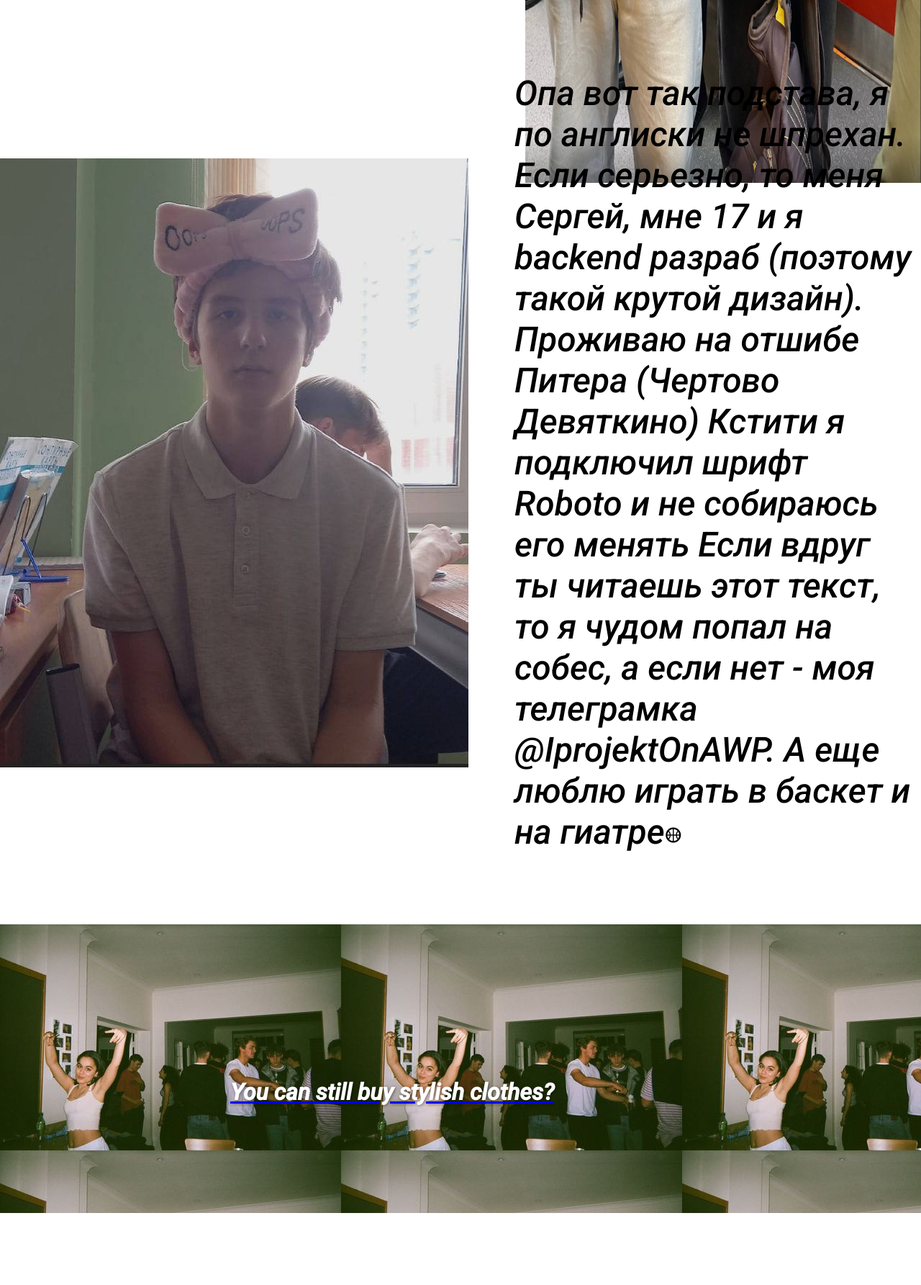
After one commit to iPROJEKT/Taste-shop, a Django app: page /au/ in a window 1280 px wide. The commit adds this page. Shown: the part 825-2610 px from the top of the page at 72% size. Run offline with Django 3.2, Linux system fonts and the light colour scheme.

Commit message:
otbivka re

```diff
--- a/taste_shop/shop/urls.py
+++ b/taste_shop/shop/urls.py
@@ -1,12 +1,13 @@
 from django.urls import path
 
-from .views import cloth_iews, shop_iews, index
+from .views import cloth_iews, shop_iews, index, AboutAuthorView
 
 app_name = 'shop'
 
 urlpatterns = [
 
     path('', index, name='grup_iews'),
-    path('<slug:slug>/', cloth_iews, name='cloth_iews'),
+    path('au/', AboutAuthorView.as_view(), name='author'),
     path('shop/', shop_iews, name='shop_iews'),
+    path('shop/<slug:slug>/', cloth_iews, name='cloth_iews'),
 ]
--- a/taste_shop/shop/views.py
+++ b/taste_shop/shop/views.py
@@ -1,9 +1,13 @@
-
 from django.shortcuts import get_object_or_404, render
+from django.views.generic.base import TemplateView
 
 from .models import Group
 
 app_name = 'posts'
+
+
+class AboutAuthorView(TemplateView):
+    template_name = 'about/author.html'
 
 
 def index(request):
--- /dev/null
+++ b/taste_shop/static/css/autor.css
@@ -0,0 +1,68 @@
+.title_plus_photo{
+    display: flex;
+    flex-direction: row;
+    width: 100%;
+    justify-content: flex-end;
+    text-align: center;
+}
+.stars_item{
+    font-family: 'Roboto', sans-serif;
+    display: flex;
+    align-items: center;
+    font-size: 14em;
+}
+.img{
+    position: absolute;
+    width: 43%;
+    height: 43%;
+    z-index: -1;
+}
+.about_block{
+    display: flex;
+    flex-direction: row;
+    justify-content: center;
+    align-items: center;
+    gap: 64px;
+    margin-top: 100px;
+}
+.about{
+    font-family: 'Roboto', sans-serif;
+    font-size: 3em;
+}
+body{
+    width: 100%;
+    max-width: 1700px;
+    margin: auto;
+    position: relative;
+}
+.material-symbols-outlined {
+  font-variation-settings:
+  'FILL' 0,
+  'wght' 1000,
+  'GRAD' 200,
+  'opsz' 48
+}
+.sample-header{
+  left: 0;
+  top: 0;
+  width: 100%;
+  background-position: center;
+  background-size: cover;
+  background-repeat: no-repeat;
+  transition: all .2s ease-in-out;
+}
+.sample-header-section {
+  position: relative;
+  padding: 15% 0 10%;
+  max-width: 640px;
+  margin-left: auto;
+  margin-right: auto;
+  color: white;
+  text-shadow: 1px 1px 4px rgba(0, 0, 0, 0.5);
+  font-family: 'Roboto', sans-serif;
+}
+.end_about{
+    margin-top: 100px;
+    background-image: url("/static/img/img_for_choise.jpg");
+    margin-bottom: 100px;
+}
--- a/taste_shop/static/css/headeR.css
+++ b/taste_shop/static/css/headeR.css
@@ -9,6 +9,9 @@
 }
 .background_image_mus{
     background-image: url("/static/img/maxresdefault.jpg");
+}
+.background_image_partne{
+    background-image: url("/static/img/partners.jpg");
 }
 sample-header_n{
   left: 0;
--- /dev/null
+++ b/taste_shop/templates/about/author.html
@@ -0,0 +1,42 @@
+{% load static %}
+
+<!DOCTYPE html>
+<html lang="en">
+    <head>
+        <meta charset="utf-8">
+          <meta name="viewport" content="width=device-width, initial-scale=1">
+          <link rel="icon" href="{% static 'img/fav/126122.png'%}" type="image">
+          <meta name="msapplication-TileColor" content="#000">
+          <meta name="theme-color" content="#ffffff">
+          <link rel="stylesheet" href="{% static 'css/autor.css'%}">
+          <link rel="preconnect" href="https://fonts.googleapis.com">
+          <link rel="preconnect" href="https://fonts.gstatic.com" crossorigin>
+          <link href="https://fonts.googleapis.com/css2?family=Roboto:ital,wght@1,500&display=swap" rel="stylesheet">
+          <title>Oh yes McQueen is ready</title>
+    </head>
+    <body>
+        <div class="title_plus_photo">
+            <h1 class="stars_item">Leeeeeeeeeeet's go</h1>
+            <img src="/static/img/Screenshot_2.png" class="img">
+        </div>
+        <div class="about_block">
+            <img src="/static/img/ab.jpg" class="img_ab">
+            <div class="about">
+                Опа вот так подстава, я по англиски не шпрехан.
+                Если серьезно, то меня Сергей, мне 17 и я backend разраб (поэтому такой крутой дизайн).
+                Проживаю на отшибе Питера (Чертово Девяткино)
+                Кстити я подключил шрифт Roboto и не собираюсь его менять
+                Если вдруг ты читаешь этот текст, то я чудом попал на собес, а если нет - моя телеграмка
+                @IprojektOnAWP. А еще люблю играть в баскет и на гиатре<span class="material-symbols-outlined">sports_basketball</span>
+                <link rel="stylesheet" href="https://fonts.googleapis.com/css2?family=Material+Symbols+Outlined:opsz,wght,FILL,GRAD@20..48,100..700,0..1,-50..200" />
+            </div>
+        </div>
+        <div class="end_about">
+            <a class="sample-header" href="{% url 'shop:shop_iews'%}">
+              <div class="sample-header-section">
+                  <h1>You can still buy stylish clothes?</h1>
+              </div>
+          </a>
+        </div>
+    </body>
+</html>
```
Also changed, not shown: taste_shop/templates/about/genksta_music.html (added, +10 -0 lines), taste_shop/templates/shop_start/start_page.html (+6 -1 lines), taste_shop/static/img/Screenshot_2.png (added), taste_shop/static/img/ab.jpg (added), taste_shop/static/img/partners.jpg (added).
